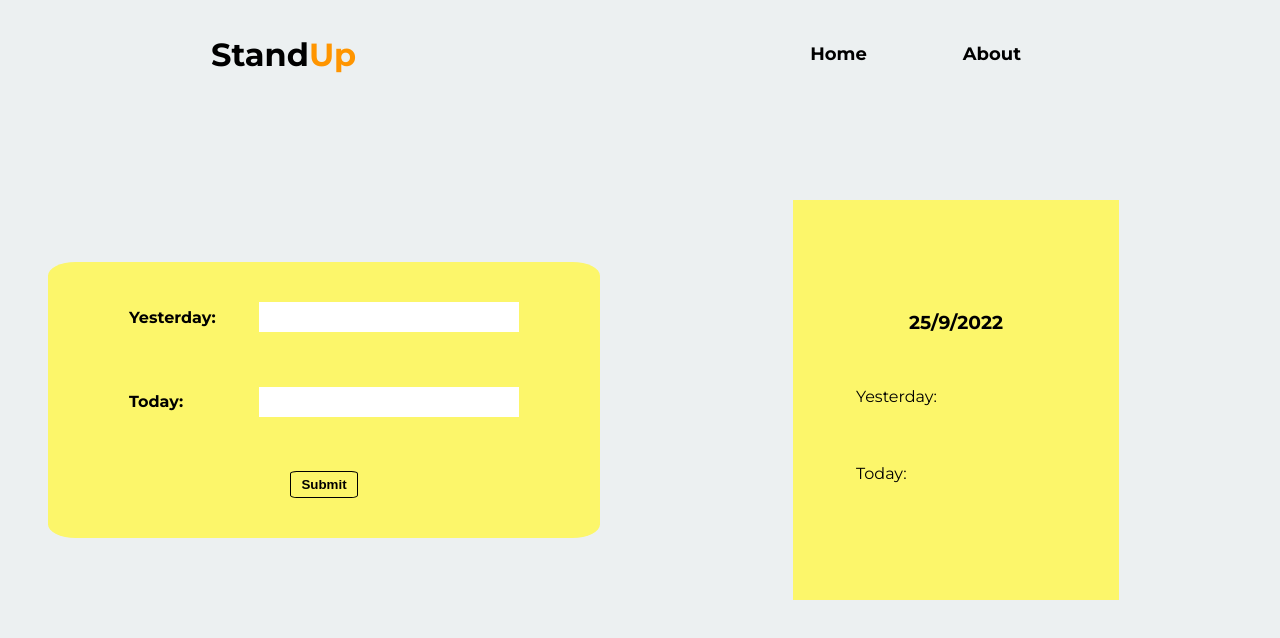
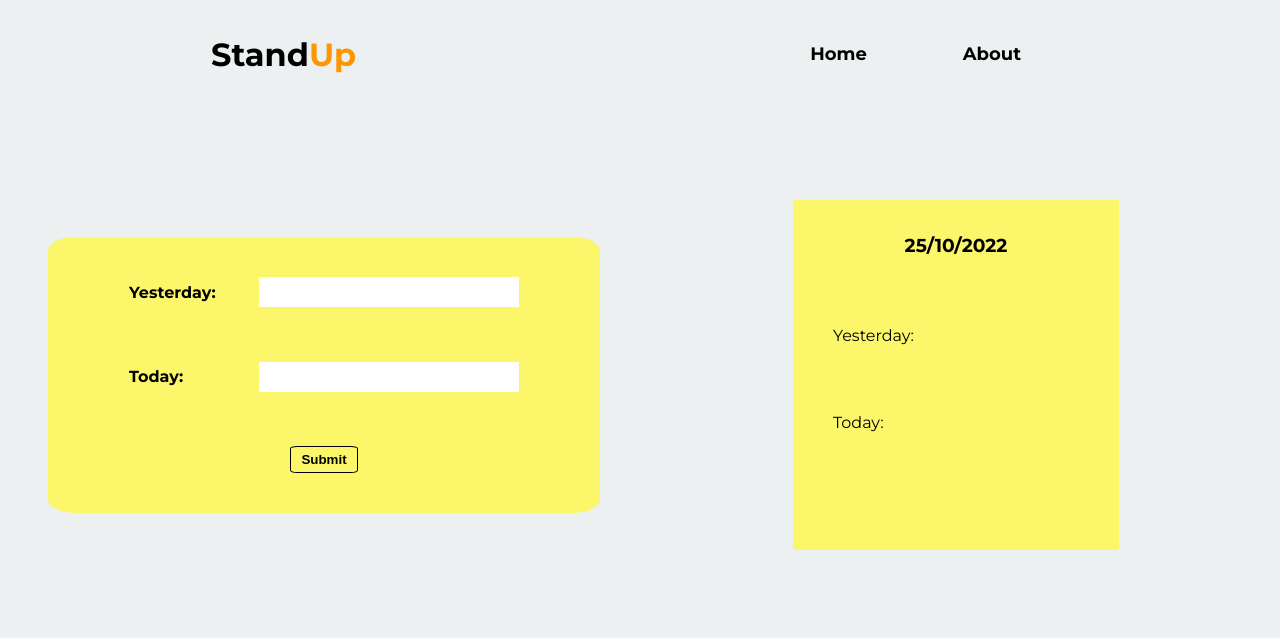
Before and after one commit to K-ash-ish/standup-App, a React (Create React App) app: page / in a window 1280 px wide. Shown: the top 638 px of the page. Built offline with nearby package versions, Linux system fonts and the light colour scheme.

Commit message:
css modified for card and unique key for list items

```diff
--- a/src/components/Card.css
+++ b/src/components/Card.css
@@ -1,22 +1,26 @@
 .card-container{
     background-color: #FCF66A;
     width: 296px;
-    min-height: 400px;
+    min-height: 350px;
     height: auto;
     padding: 0 15px;
     line-height: 1.7;
     display: flex;
     flex-direction: column;
-    align-items: center;
-    justify-content: center;
+    /* justify-content: space-between; */
+}
+h3, .standup-list{
+    margin: 30px 0;
 }
 .card-container>h3{
     text-align: center;
 }
 .standup-list{
-    min-width: 200px;
-    margin: 25px 0;
+    max-width: 300px;
+    margin-right: 25px;
+    margin-left: 25px;
 }
 .list-item{
+    word-wrap: break-word;
     display: list-item;
 }
--- a/src/components/Card.jsx
+++ b/src/components/Card.jsx
@@ -2,15 +2,15 @@ import React from "react";
 import StandupList from "./StandupList";
 import "./Card.css";
 function Card(props) {
-  const {standups} = props;
+  const { standups } = props;
   const date = new Date();
   const currentDate =
-    date.getDate() + "/" + date.getMonth() + "/" + date.getFullYear();
+    date.getDate() + "/" +( date.getMonth() +1) + "/" + date.getFullYear();
   return (
     <div className="card-container">
       <h3>{currentDate}</h3>
-      <StandupList standups = {standups} name="Yesterday" />
-      <StandupList standups = {standups} name="Today" />
+      <StandupList standups={standups} name="Yesterday" />
+      <StandupList standups={standups} name="Today" />
     </div>
   );
 }
--- a/src/components/StandupList.jsx
+++ b/src/components/StandupList.jsx
@@ -3,15 +3,22 @@ import "./Card.css";
 import { v4 as uuidv4 } from "uuid";
 function StandupList(props) {
   const { name, standups } = props;
+  function handleClick(event){
+    console.log(event.target.id)
+  }
   return (
     <div className="standup">
       <dl className="standup-list">
         <dt className="list-heading">{name}:</dt>
         {standups.map((standup) => {
           return name === "Yesterday" ? (
-            <dd key = {uuidv4()} className="list-item">{standup.yesterday}</dd>
+            <dd onClick={handleClick} key={uuidv4()} id = {uuidv4()} className="list-item">
+              {standup.yesterday}
+            </dd>
           ) : (
-            <dd key = {uuidv4()} className="list-item">{standup.today}</dd>
+            <dd key={uuidv4()} className="list-item">
+              {standup.today}
+            </dd>
           );
         })}
       </dl>
```
